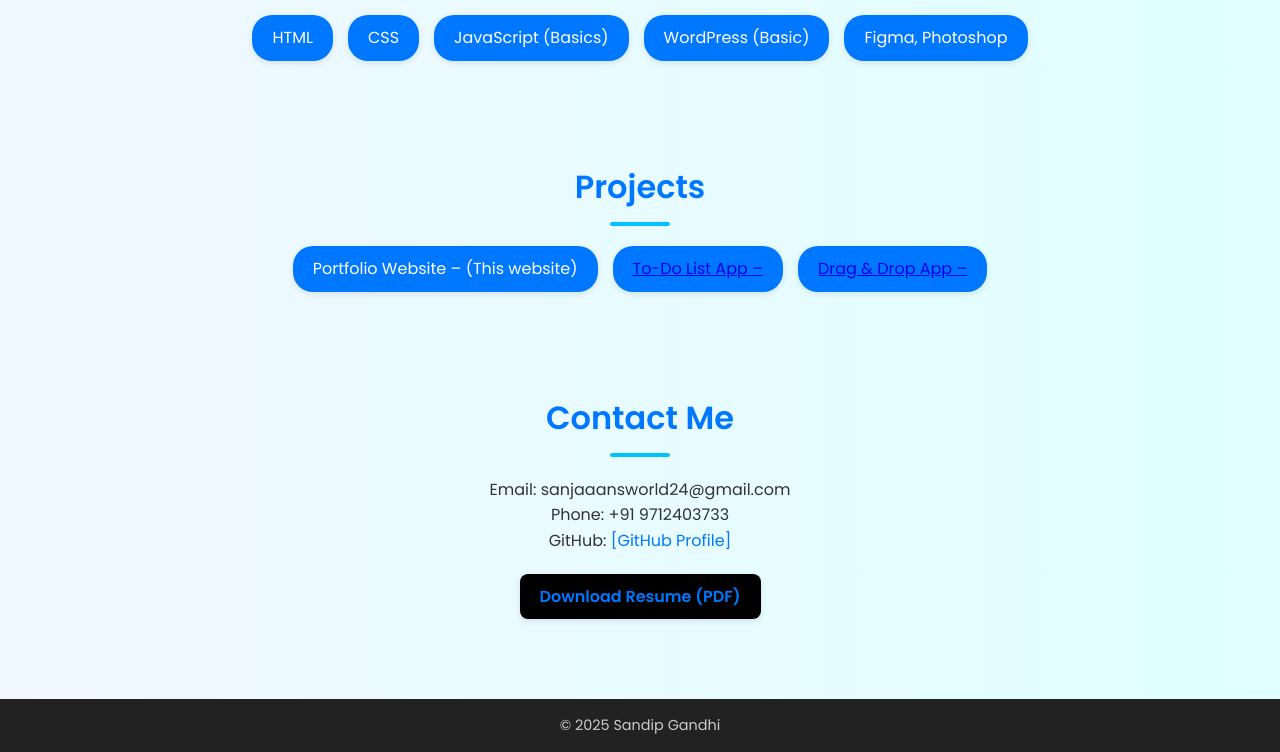
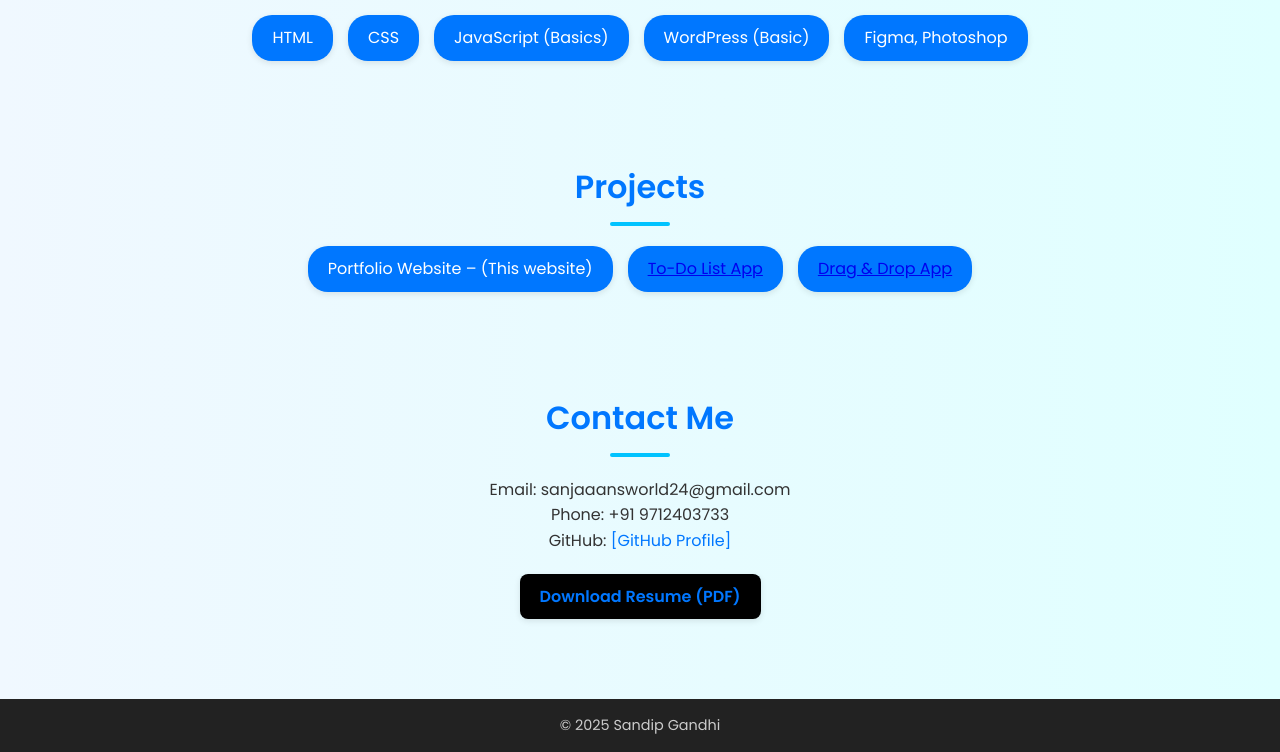
Before and after one commit to SandipGandhi24/Portfolio-Website, a plain HTML site: page index.html in a window 1280 px wide. Shown: the part 696-1448 px from the top of the page. Drawn offline with Linux system fonts and the light colour scheme.

Commit message:
Update index.html

```diff
--- a/index.html
+++ b/index.html
@@ -44,8 +44,8 @@
       <h2>Projects</h2>
       <ul>
         <li>Portfolio Website – (This website)</li>
-        <li><a href="https://SandipGandhi24.github.io/Todo-App" target="_blank">To-Do List App –</a></li>
-        <li><a href="https://SandipGandhi24.github.io/Drag-n-Drop" target="_blank">Drag & Drop App –</a></li>
+        <li><a href="https://SandipGandhi24.github.io/Todo-App" target="_blank">To-Do List App </a></li>
+        <li><a href="https://SandipGandhi24.github.io/Drag-n-Drop" target="_blank">Drag & Drop App </a></li>
       </ul>
     </section>
 
```
